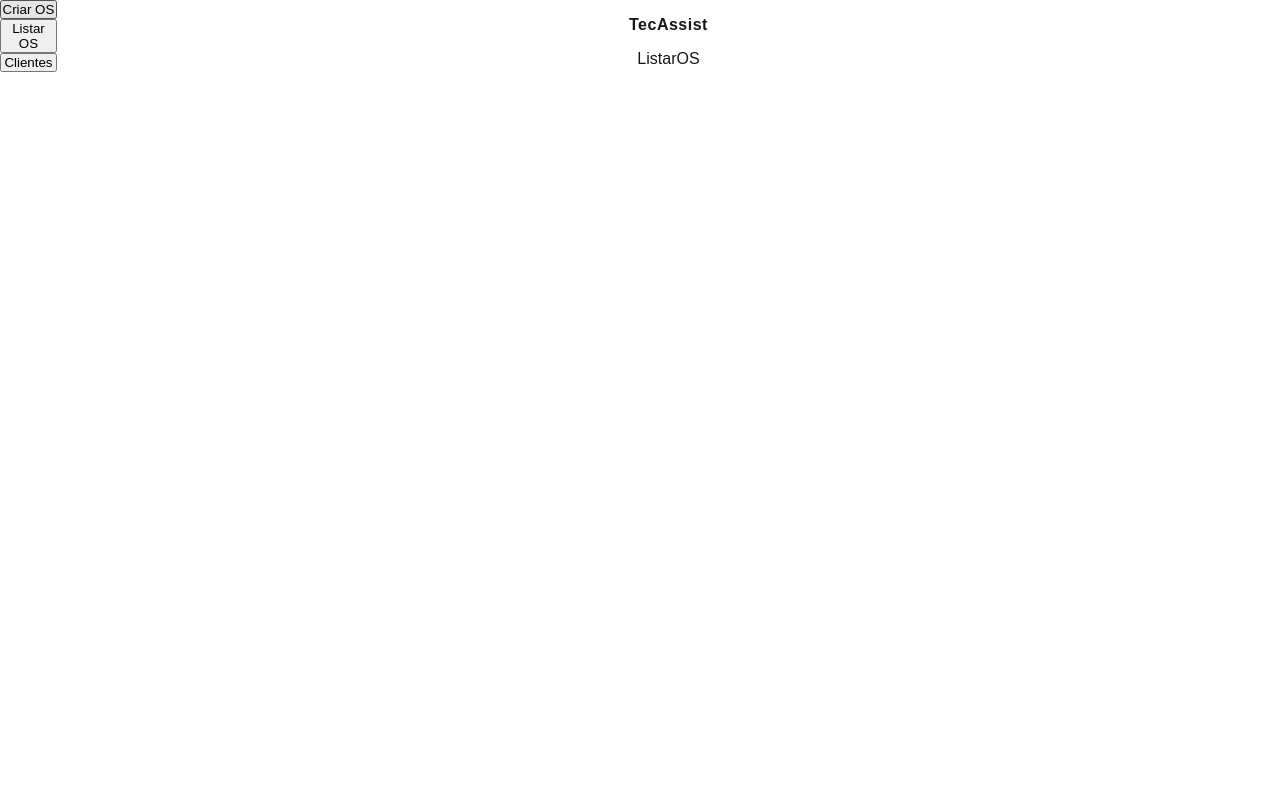
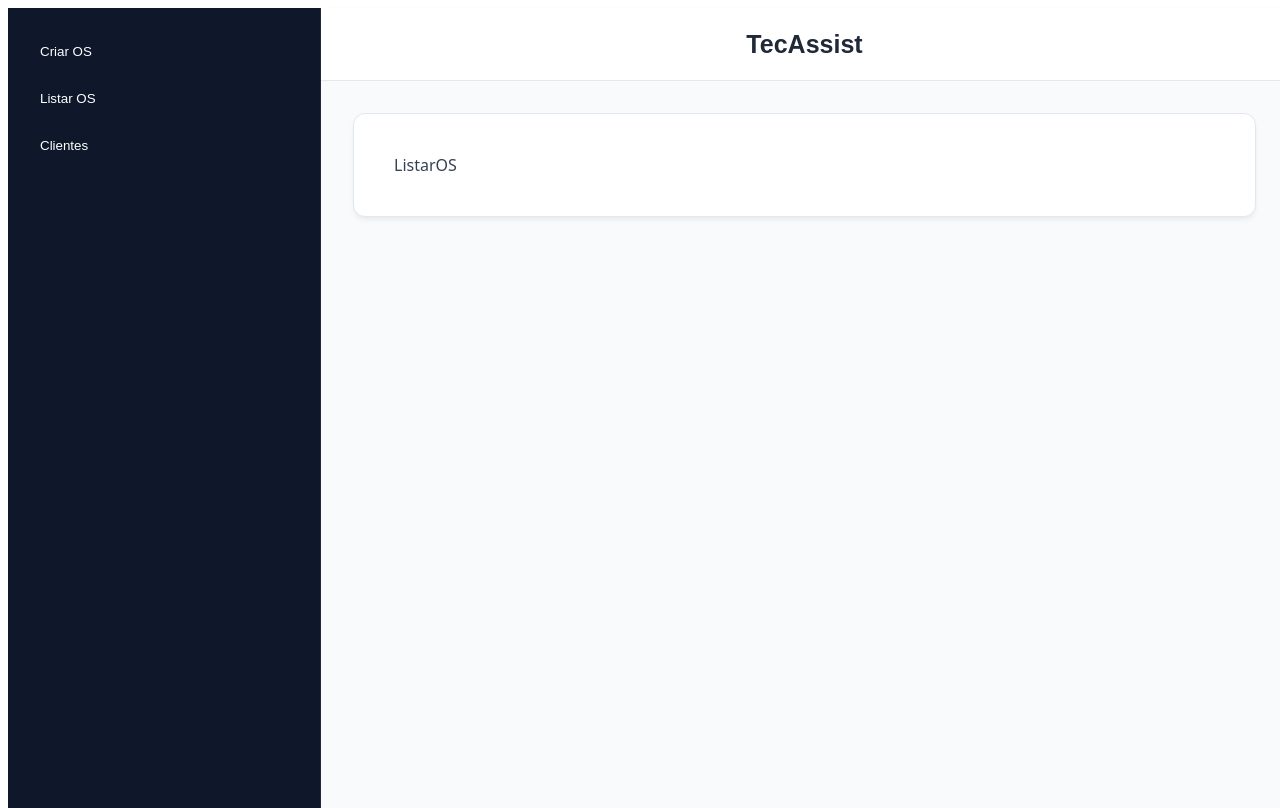
Before and after one commit to pedrohts1/tcc-os-assistencia, a Next.js app: page / in a window 1280 px wide. Built offline with nearby package versions, Linux system fonts and the light colour scheme.

Commit message:
criacao do css v1

```diff
--- /dev/null
+++ b/app/globals-origin.css
@@ -0,0 +1,91 @@
+:root {
+  --background: #ffffff;
+  --foreground: #171717;
+}
+
+@media (prefers-color-scheme: dark) {
+  :root {
+    --background: #0a0a0a;
+    --foreground: #ededed;
+  }
+}
+
+html {
+  height: 100%;
+}
+
+html,
+body {
+  max-width: 100vw;
+  overflow-x: hidden;
+}
+
+body {
+  min-height: 100%;
+  display: flex;
+  flex-direction: column;
+  color: var(--foreground);
+  background: var(--background);
+  font-family: Arial, Helvetica, sans-serif;
+  -webkit-font-smoothing: antialiased;
+  -moz-osx-font-smoothing: grayscale;
+}
+
+* {
+  box-sizing: border-box;
+  padding: 0;
+  margin: 0;
+}
+
+a {
+  color: inherit;
+  text-decoration: none;
+}
+
+@media (prefers-color-scheme: dark) {
+  html {
+    color-scheme: dark;
+  }
+}
+
+.layout{
+  width: 100%;
+  min-height: 100%;
+  display: flex;
+  flex-direction: row;
+}
+
+.sidebar{
+  display: flex;
+  flex-direction: column;
+  height: 100%;
+}
+
+.quadro{
+  display: flex;
+  flex-direction: column;
+  height: 100%;
+  width: 100%;
+}
+
+.header {
+  display: flex;
+  flex-direction: column;
+  align-items: center;
+  width: 100%;
+  padding: 16px 0;
+}
+
+.header h1 {
+  font-size: 1rem;
+  font-weight: 600;
+  letter-spacing: 0.5px;
+}
+
+.conteudo{
+  display: flex;
+  flex-direction: column;
+  align-items: center;
+  height: 100%;
+  width: 100%;
+}
--- a/app/globals.css
+++ b/app/globals.css
@@ -1,91 +1,226 @@
-:root {
-  --background: #ffffff;
-  --foreground: #171717;
-}
-
-@media (prefers-color-scheme: dark) {
-  :root {
-    --background: #0a0a0a;
-    --foreground: #ededed;
-  }
-}
-
-html {
+html,
+body {
+  width: 100%;
   height: 100%;
 }
 
-html,
-body {
-  max-width: 100vw;
-  overflow-x: hidden;
-}
-
-body {
-  min-height: 100%;
-  display: flex;
-  flex-direction: column;
-  color: var(--foreground);
-  background: var(--background);
-  font-family: Arial, Helvetica, sans-serif;
-  -webkit-font-smoothing: antialiased;
-  -moz-osx-font-smoothing: grayscale;
-}
-
-* {
-  box-sizing: border-box;
-  padding: 0;
-  margin: 0;
-}
-
-a {
-  color: inherit;
-  text-decoration: none;
-}
-
-@media (prefers-color-scheme: dark) {
-  html {
-    color-scheme: dark;
-  }
-}
-
-.layout{
-  width: 100%;
-  min-height: 100%;
-  display: flex;
-  flex-direction: row;
-}
-
-.sidebar{
-  display: flex;
-  flex-direction: column;
+#__next {
   height: 100%;
 }
 
-.quadro{
+.layout {
+  display: flex;
+  min-height: 100%;
+}
+
+.sidebar {
+  width: 280px;
+  background: #0f172a;
+  color: #ffffff;
+  padding: 24px 16px;
+  border-right: 1px solid rgba(255,255,255,0.08);
+}
+
+.quadro {
+  flex: 1;
   display: flex;
   flex-direction: column;
-  height: 100%;
-  width: 100%;
+  background: #f5f7fb;
 }
 
 .header {
+  height: 72px;
+  background: #ffffff;
+  border-bottom: 1px solid #e5e7eb;
   display: flex;
-  flex-direction: column;
+  justify-content: center;
   align-items: center;
-  width: 100%;
-  padding: 16px 0;
+  box-shadow: 0 1px 3px rgba(0,0,0,0.05);
 }
 
 .header h1 {
-  font-size: 1rem;
-  font-weight: 600;
-  letter-spacing: 0.5px;
+  font-size: 25px;
+  color: #1f2937;
+  font-family: 'Arial', Courier, monospace;
+  font-weight: 700;
 }
 
-.conteudo{
+.conteudo {
+  flex: 1;
+  padding: 32px;
+  background: #f8fafc;
+  overflow-y: auto;
+  display: flex;
+  justify-content: center;
+  align-items: flex-start;
+}
+
+.conteudo > div {
+  width: 100%;
+  align-items: center;
+  background: #ffffff;
+  border-radius: 12px;
+  border: 1px solid #e2e8f0;
+  padding: 40px;
+  box-shadow: 0 4px 6px -1px rgba(0, 0, 0, 0.05), 0 2px 4px -1px rgba(0, 0, 0, 0.03);
   display: flex;
   flex-direction: column;
+  justify-content: flex-start;
+  align-items: stretch;
+}
+
+.sidebar button {
+  width: 100%;
+  border: none;
+  background: transparent;
+  color: #ffffff;
+  text-align: left;
+  padding: 12px 16px;
+  border-radius: 8px;
+  cursor: pointer;
+  margin-bottom: 8px;
+  transition: 0.2s;
+}
+
+.sidebar button:hover {
+  background: rgba(255,255,255,0.08);
+}
+
+.conteudo > div {
+  font-family: system-ui, -apple-system, sans-serif;
+  color: #334155;
+  font-size: 16px;
+  font-weight: 500;
+}
+
+.conteudo > div br {
+  display: none;
+}
+
+.conteudo > div input,
+.conteudo > div select {
+  width: 100%;
+  padding: 10px 14px;
+  font-size: 14px;
+  background-color: #ffffff;
+  border: 1px solid #cbd5e1;
+  border-radius: 6px;
+  color: #0f172a;
+  outline: none;
+  margin-top: 4px;     /* Espaço entre o texto acima e o input */
+  margin-bottom: 16px; /* Espaço para o próximo campo */
+  box-sizing: border-box;
+  transition: all 0.2s;
+  display: block;
+}
+
+.obrigatorio {
+  color: #e20202;
+  font-weight: 500;
+}
+
+.conteudo > div input:focus,
+.conteudo > div select:focus,
+.conteudo > div textarea:focus {
+  border-color: #2563eb;
+  box-shadow: 0 0 0 3px rgba(37, 99, 235, 0.15);
+}
+
+.conteudo > div input[placeholder*="Buscar"] {
+  background-color: #f1f5f9;
+  border-color: #e2e8f0;
+  margin-bottom: 24px;
+}
+
+.conteudo > div button,
+.conteudo > div input[type="button"],
+.conteudo > div input[type="submit"] {
+  display: inline-flex;
   align-items: center;
-  height: 100%;
-  width: 100%;
+  justify-content: center;
+  padding: 10px 20px;
+  font-size: 14px;
+  font-weight: 500;
+  border-radius: 6px;
+  cursor: pointer;
+  transition: 0.2s;
+  margin-top: 12px;
+  border: 1px solid transparent;
 }
+
+.conteudo > div button:first-of-type,
+.conteudo > div input[value="Cancelar"] {
+  background: #ffffff;
+  border: 1px solid #cbd5e1;
+  color: #475569;
+  margin-right: 8px;
+  float: left; /* Se precisar alinhar lado a lado */
+}
+
+.conteudo > div button:first-of-type:hover,
+.conteudo > div input[value="Cancelar"]:hover {
+  background: #f8fafc;
+}
+
+.conteudo > div button:last-of-type,
+.conteudo > div input[value*="Continuar"],
+.conteudo > div input[value*="Gravar"] {
+  background: #2563eb;
+  color: #ffffff;
+}
+
+.conteudo > div button:last-of-type:hover,
+.conteudo > div input[value*="Continuar"]:hover,
+.conteudo > div input[value*="Gravar"]:hover {
+  background: #1d4ed8;
+}
+
+.conteudo > div button,
+.conteudo > div input[type="button"] {
+  align-self: flex-end;
+  width: auto;
+}
+
+.conteudo > div form,
+.conteudo > div {
+  display: flex;
+  flex-direction: column;
+  align-items: stretch;
+}
+
+.conteudo > div textarea {
+  width: 100% !important;
+  min-height: 80px;      /* Altura sutil e elegante para o bloco */
+  max-height: 150px;     /* Evita que o usuário estique demais */
+  padding: 12px 14px;
+  font-size: 14px;
+  background-color: #ffffff;
+  border: 1px solid #cbd5e1;
+  border-radius: 6px;
+  color: #0f172a;
+  outline: none;
+  resize: vertical;
+  box-sizing: border-box;
+  margin-top: 6px;       /* Espaço entre o label e o campo */
+  margin-bottom: 20px;   /* Espaço bem definido antes do próximo label */
+  font-family: inherit;
+  transition: all 0.2s ease;
+  display: block;
+}
+
+.criar-os__busca-item {
+
+}
+
+.criar-os__rodape {
+  display: flex;
+  flex-direction: row;
+  justify-content: flex-end;
+}
+
+.condicoes {
+  display: grid;
+  grid-template-columns: repeat(auto-fit, minmax(500px, 1fr));
+  gap: 15px;
+
+}
--- a/components/telas/CriarOS.tsx
+++ b/components/telas/CriarOS.tsx
@@ -388,7 +388,7 @@ export default function CriarOS({ onCancelar, onSalvar }: Props) {
       {fase === 'formulario' && (
         <form className="criar-os__formulario" onSubmit={handleSubmit}>
           <h2 className="criar-os__secao-titulo">
-            {osEditando ? `Editar OS #${osEditando.id}` : 'Nova OS'} — {nomeCliente}
+            {osEditando ? `Editar OS #${osEditando.id}` : 'Nova Ordem de Serviço'} — {nomeCliente}
           </h2>
 
           <div className="criar-os__linha">
@@ -524,7 +524,7 @@ export default function CriarOS({ onCancelar, onSalvar }: Props) {
               </div>
             </div>
           </div>
-
+          <div className="condicoes">
               <div className="campo">
               <label className="label">Acessórios / Itens Inclusos</label>
               <textarea className="textarea" placeholder="Ex.: Carregador, Cabo USB..." value={acessorios} onChange={e => setAcessorios(e.target.value)} />
@@ -544,6 +544,7 @@ export default function CriarOS({ onCancelar, onSalvar }: Props) {
               <label className="label">Observações</label>
               <textarea className="textarea" placeholder="Informações adicionais (opcional)..." value={observacoes} onChange={e => setObservacoes(e.target.value)} />
             </div>
+          </div>
 
           {erro && <p className="criar-os__erro">{erro}</p>}
 
```
Lines whose indentation alone changed are shown as unchanged.
